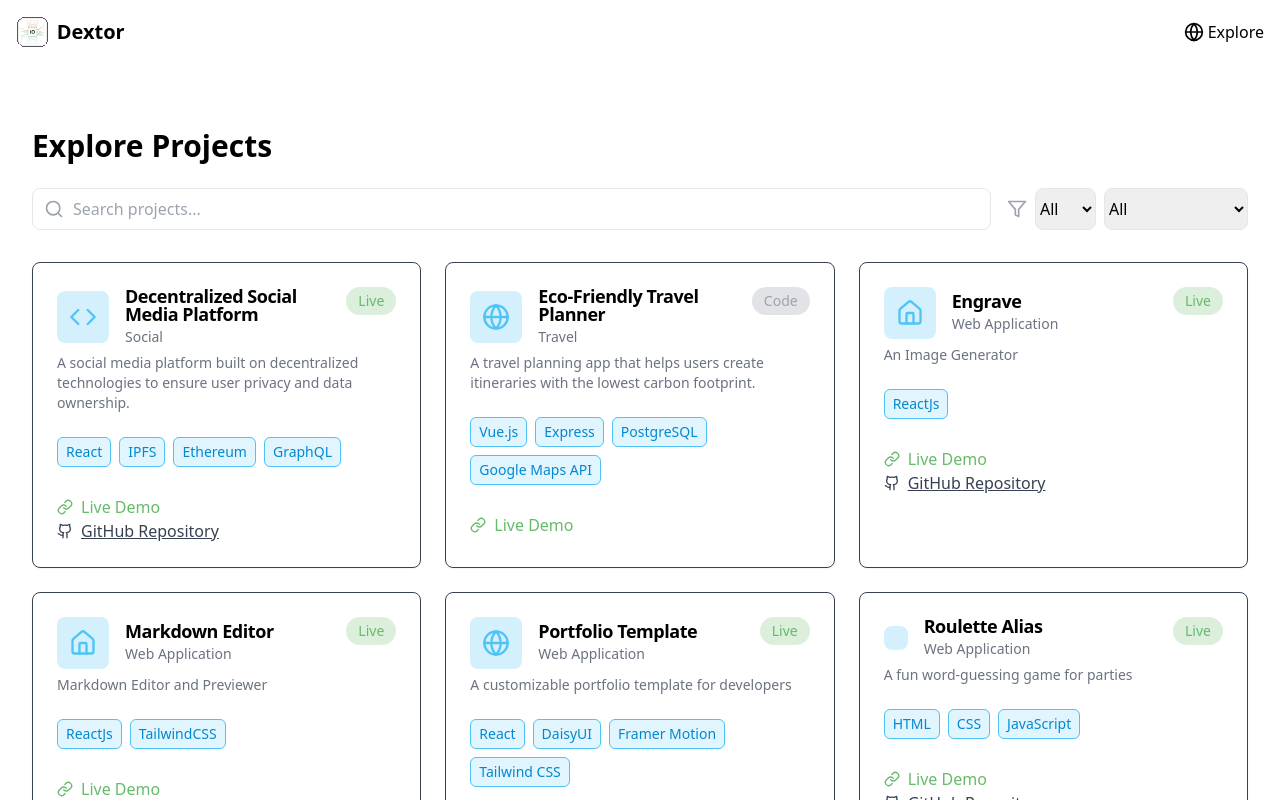
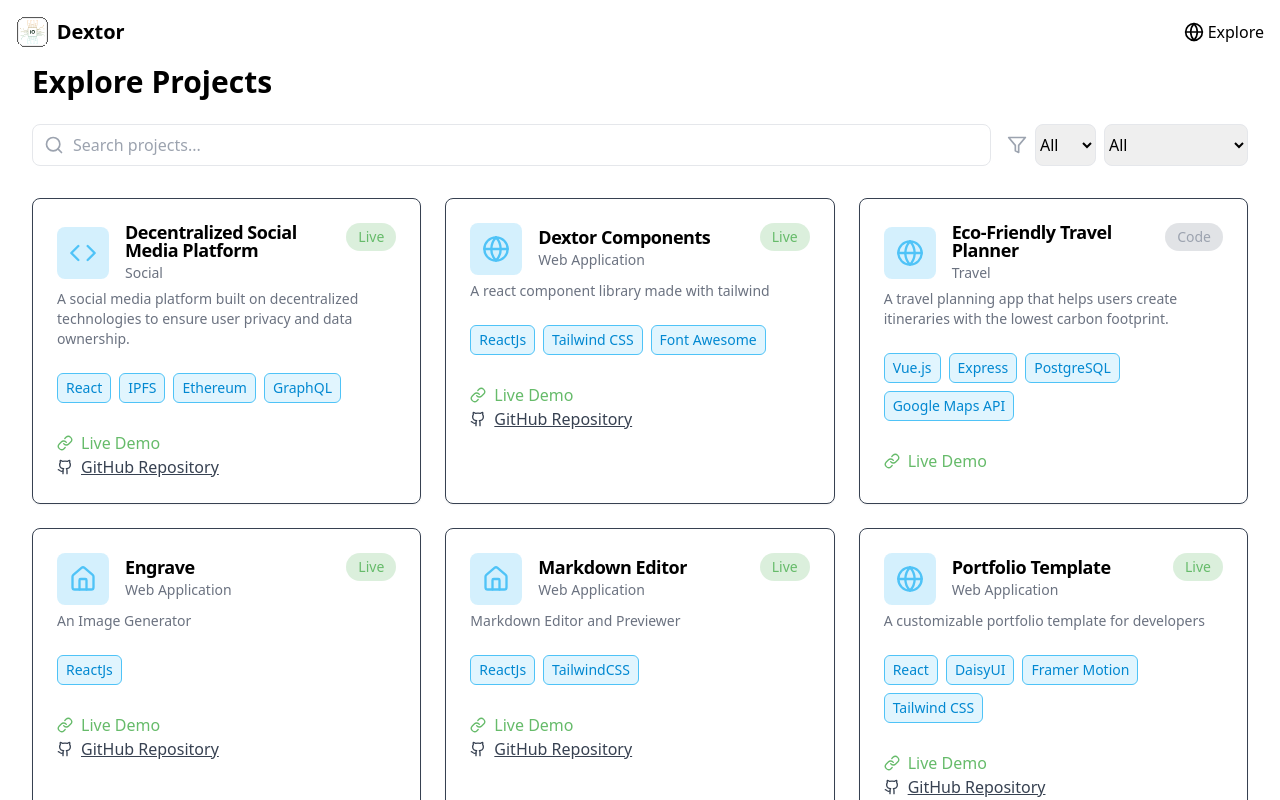
Before and after one commit to dextor-io/dextor.io, a React (Vite) app: page /explore in a window 1280 px wide. Shown: the top 800 px of the page. Built offline with nearby package versions, Linux system fonts and the light colour scheme.

Commit message:
nav changes

```diff
--- a/src/components/Navbar.jsx
+++ b/src/components/Navbar.jsx
@@ -1,22 +1,70 @@
-import {Link} from 'react-router-dom';
-import logo from '../assets/dextor-white.svg';
+import React, { useState, useEffect } from "react";
+import { Link } from "react-router-dom";
+import logo from "../assets/dextor-white.svg";
 
 function Navbar() {
+  const [scrolled, setScrolled] = useState(false);
+
+  useEffect(() => {
+    const handleScroll = () => {
+      const isScrolled = window.scrollY > 0;
+      setScrolled(isScrolled);
+    };
+
+    window.addEventListener("scroll", handleScroll);
+    return () => window.removeEventListener("scroll", handleScroll);
+  }, []);
+
   return (
-    <nav className="p-4">
+    <nav
+      className={`fixed w-full transition-all duration-300 z-50 ${
+        scrolled
+          ? "p-4 bg-black/30 text-white backdrop-blur-sm scale-75 transform -translate-y--20 rounded-2xl"
+          : "p-4 bg-white text-black"
+      }`}
+    >
       <div className="container flex items-center justify-between mx-auto">
         <Link to="/" className="flex items-center">
-          <img src={logo} alt="Dextor Logo" className="w-auto h-8 mr-2" />
-          <span className="text-xl font-semibold text-black">Dextor</span>
+          <img
+            src={logo}
+            alt="Dextor Logo"
+            className={`transition-all duration-300 w-auto ${
+              scrolled ? "h-10" : "h-8"
+            } mr-2`}
+          />
+          <span
+            className={`font-semibold transition-all duration-300 ${
+              scrolled ? "text-2xl" : "text-xl"
+            }`}
+          >
+            Dextor
+          </span>
         </Link>
-        <div className="space-x-4">
-          <Link to="/explore" className="flex items-center text-black hover:text-primary-600">
-            <svg xmlns="http://www.w3.org/2000/svg" className="w-5 h-5 mr-1" viewBox="0 0 24 24" fill="none" stroke="currentColor" strokeWidth="2" strokeLinecap="round" strokeLinejoin="round">
+        <div className="space-x-4 flex justify-center items-center">
+          <Link to="/explore" className="flex items-center justify-center">
+            <svg
+              xmlns="http://www.w3.org/2000/svg"
+              className={`flex transition-all duration-300 mr-1 ${
+                scrolled ? "w-6 h-6" : "w-5 h-5"
+              }`}
+              viewBox="0 0 24 24"
+              fill="none"
+              stroke="currentColor"
+              strokeWidth="2"
+              strokeLinecap="round"
+              strokeLinejoin="round"
+            >
               <circle cx="12" cy="12" r="10"></circle>
               <line x1="2" y1="12" x2="22" y2="12"></line>
               <path d="M12 2a15.3 15.3 0 0 1 4 10 15.3 15.3 0 0 1-4 10 15.3 15.3 0 0 1-4-10 15.3 15.3 0 0 1 4-10z"></path>
             </svg>
-            Explore
+            <span
+              className={`transition-all duration-300 flex items-center ${
+                scrolled ? "text-xl" : "text-base"
+              }`}
+            >
+              Explore
+            </span>
           </Link>
         </div>
       </div>
--- a/src/data/explore.json
+++ b/src/data/explore.json
@@ -1,5 +1,21 @@
 {
   "projects": [
+    {
+      "id": 7,
+      "title": "Dextor Components",
+      "description": "A react component library made with tailwind",
+      "iconName": "Globe",
+      "tech": [
+        "ReactJs",
+        "Tailwind CSS",
+        "Font Awesome"
+      ],
+      "status": "Live",
+      "github": "https://github.com/dextor-io/components.dextor.io",
+      "demo": "https://components.dextor.io/",
+      "category": "Web Application",
+      "lastUpdated": "2024-04-01"
+    },
     {
       "id": 1,
       "title": "Roulette Alias ",
@@ -92,5 +108,6 @@
       "demo": "https://md.dextor.io/",
       "iconName": "Home"
     }
+
   ]
 }
--- a/src/data/featured.json
+++ b/src/data/featured.json
@@ -1,5 +1,21 @@
 {
   "ideas": [
+    {
+      "id": 7,
+      "title": "Dextor Components",
+      "description": "A react component library made with tailwind",
+      "iconName": "Globe",
+      "tech": [
+        "ReactJs",
+        "Tailwind CSS",
+        "Font Awesome"
+      ],
+      "status": "Live",
+      "github": "https://github.com/dextor-io/components.dextor.io",
+      "demo": "https://components.dextor.io/",
+      "category": "Web Application",
+      "lastUpdated": "2024-04-01"
+    },
     {
       "id": 1,
       "title": "Roulette Alias",
```
